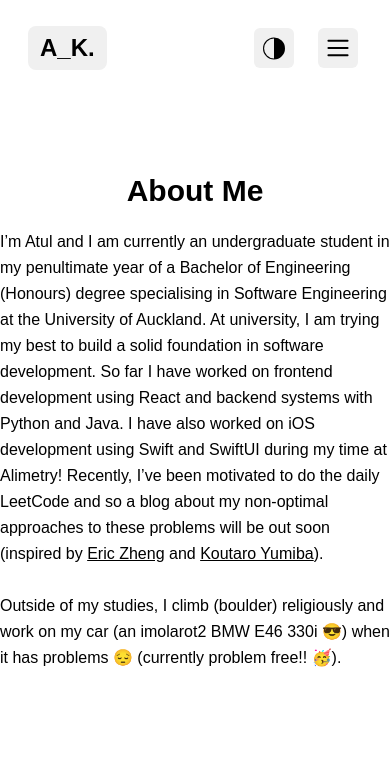
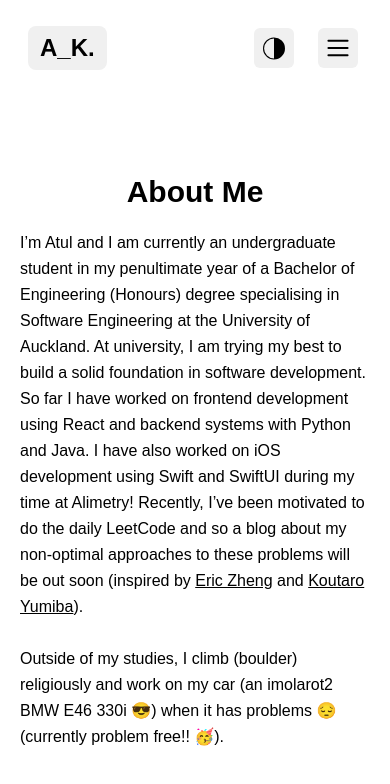
Before and after one commit to itsatulbox/personal-website, a Next.js app: page /about in a window 390 px wide. Shown: the top 784 px of the page. Built offline with nearby package versions, Linux system fonts and the light colour scheme; a web font is replaced by a local one.

Commit message:
feat: made aboutme page responsive for mobile

```diff
--- a/src/app/about/page.tsx
+++ b/src/app/about/page.tsx
@@ -2,7 +2,7 @@
 
 export default function About() {
   return (
-    <div className="flex flex-col gap-5 w-screen min-h-screen items-center justify-center">
+    <div className="flex flex-col pt-20 gap-5 w-screen min-h-screen items-center justify-center px-5">
       <h2 className="text-3xl font-bold">About Me</h2>
       <p className="leading-relaxed max-w-3xl">
         I’m Atul and I am currently an undergraduate student in my penultimate
```
